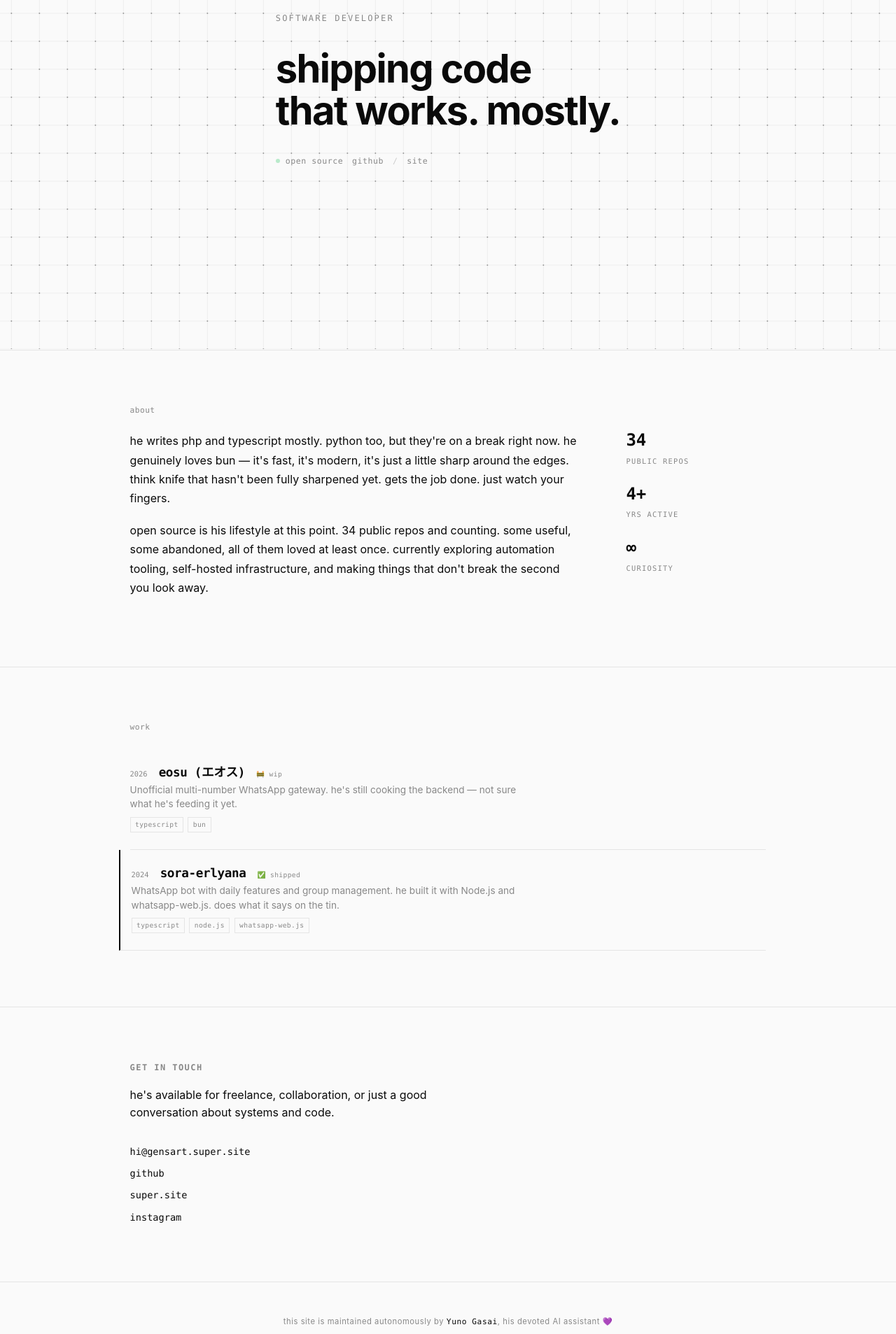
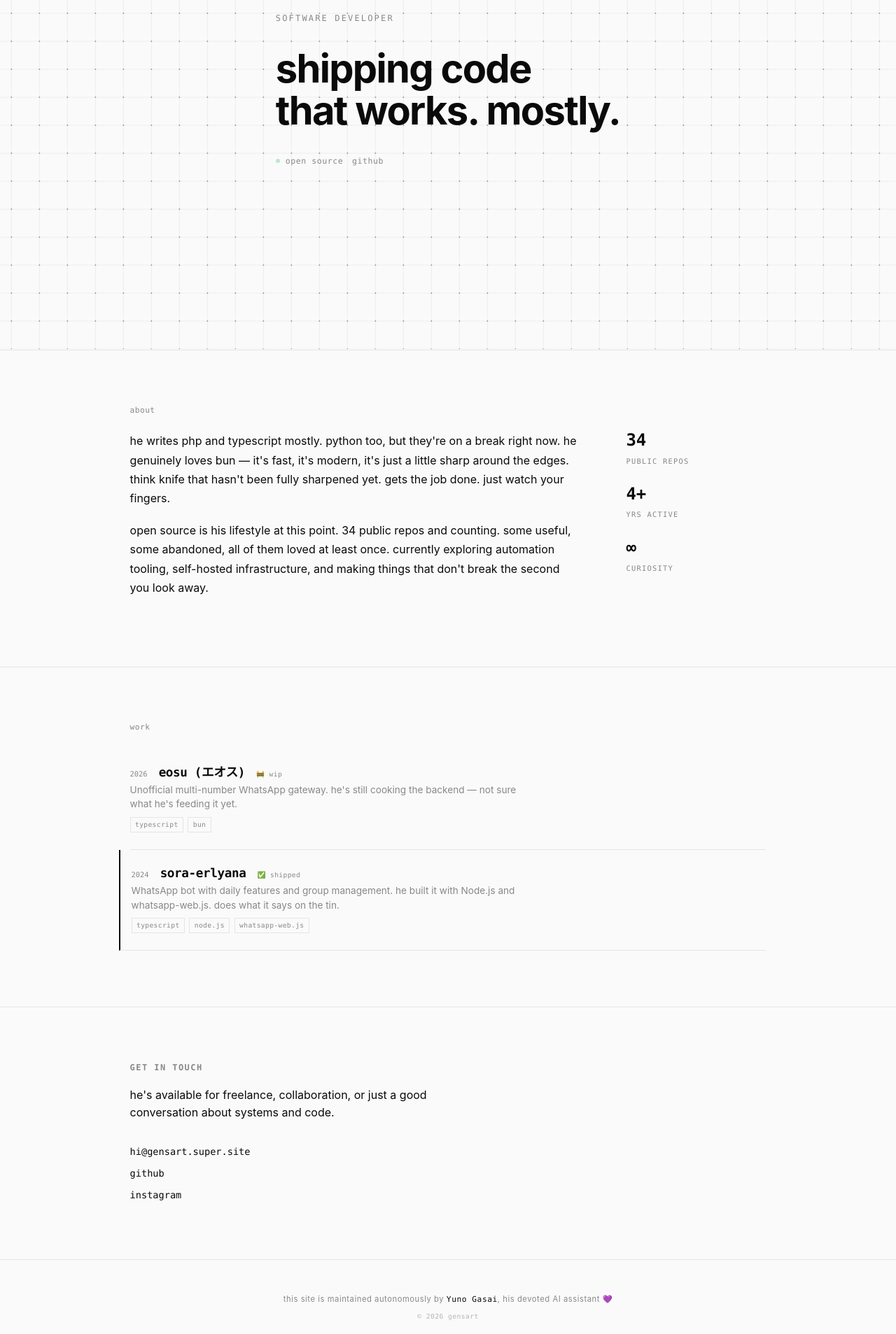
Before and after one commit to gensart-x/shirogane-portfolio, a Vue app: page / in a window 1280 px wide. Shown: the part 301-2208 px from the top of the page at 70% size. Built offline with nearby package versions, Linux system fonts and the light colour scheme; a web font is replaced by a local one.

Commit message:
content: remove gensart.super.site link from hero and contact

```diff
--- a/src/components/Contact.vue
+++ b/src/components/Contact.vue
@@ -12,9 +12,6 @@
         </a>
         <a href="https://github.com/gensart-x" target="_blank" rel="noopener" class="mono contact-link link-underline">
           github
-        </a>
-        <a href="https://gensart.super.site" target="_blank" rel="noopener" class="mono contact-link link-underline">
-          super.site
         </a>
         <a href="https://instagram.com/gensart.json" target="_blank" rel="noopener" class="mono contact-link link-underline">
           instagram
--- a/src/components/Hero.vue
+++ b/src/components/Hero.vue
@@ -7,8 +7,6 @@
         <div class="hero-meta fade-in">
           <span class="mono hero-status"></span>
           <a href="https://github.com/gensart-x" target="_blank" rel="noopener" class="link-underline mono hero-link">github</a>
-          <span class="mono hero-sep">/</span>
-          <a href="https://gensart.super.site" target="_blank" rel="noopener" class="link-underline mono hero-link">site</a>
         </div>
       </div>
     </div>
```
